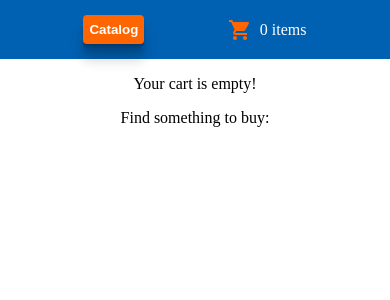
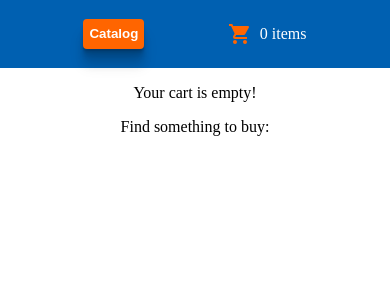
Before and after one commit to giovanniPepi/eCommerce_ReactJS, a React (Create React App) app: page /#/shopping-cart in a window 390 px wide. Shown: the top 300 px of the page. Built offline with nearby package versions, Linux system fonts and the light colour scheme.

Commit message:
Update header margins and sizes

```diff
--- a/src/App.css
+++ b/src/App.css
@@ -157,6 +157,7 @@ body {
     height: 9vh;
   }
   .ulCategory {
+    margin: 0;
     align-self: center;
     justify-self: center;
   }
@@ -164,7 +165,8 @@ body {
     grid-row: 2/3;
   }
   .headerNav {
-    height: 7vh;
+    margin: 0;
+    height: 8vh;
     justify-content: space-evenly;
   }
   .headerBtn {
```
